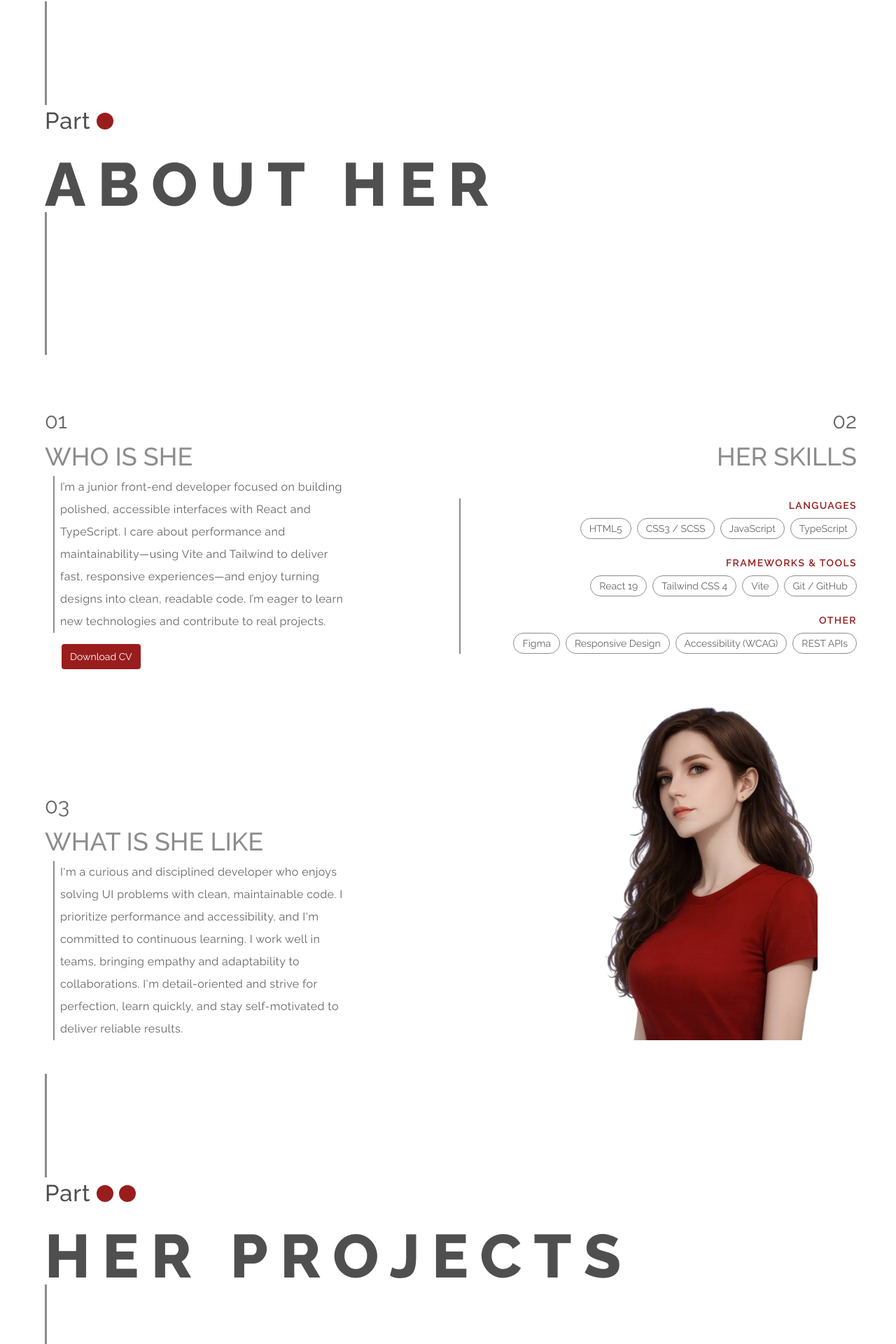
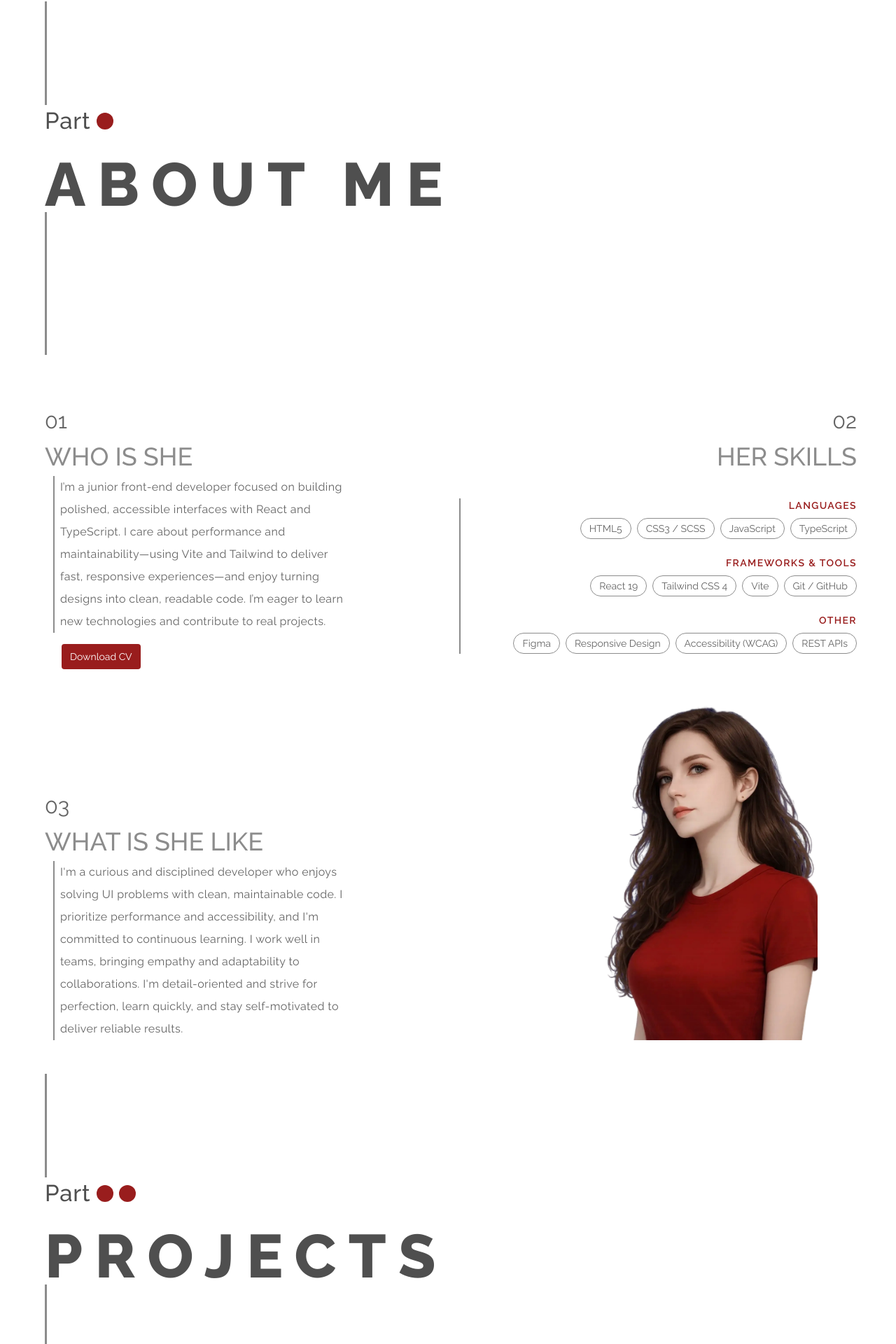
Before and after one commit to bavayra/Portfolio, a React (Vite) app: page / in a window 1280 px wide. Shown: the part 814-2734 px from the top of the page at 70% size. Built offline with nearby package versions, Linux system fonts and the light colour scheme.

Commit message:
feat(App): changed the content of titles to be in my pov

```diff
--- a/src/App.tsx
+++ b/src/App.tsx
@@ -55,7 +55,7 @@ function App() {
               className="bg-(--color-section-title-bg)"
             >
               <div className="container mx-auto px-4">
-                <SectionTitle title="ABOUT HER" />
+                <SectionTitle title="ABOUT ME" />
               </div>
 
               <div className="container mx-auto px-4">
@@ -68,7 +68,7 @@ function App() {
             </section>
             <section className="bg-(--color-section-title-bg)">
               <div className="container mx-auto px-4">
-                <SectionTitle title="HER PROJECTS" dotsCount={2} />
+                <SectionTitle title="PROJECTS" dotsCount={2} />
               </div>
             </section>
             <section id="projects" className="container mx-auto px-4">
@@ -97,7 +97,7 @@ function App() {
             </section>
             <section className="bg-(--color-section-title-bg)">
               <div className="container mx-auto px-4">
-                <SectionTitle title="HER CONTACTS" dotsCount={3} />
+                <SectionTitle title="CONTACTS" dotsCount={3} />
               </div>
             </section>
             <div className="container mx-auto px-4">
```
